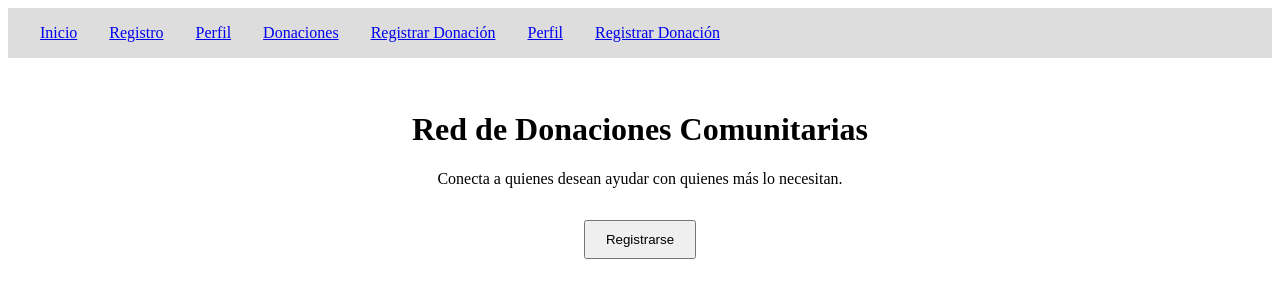
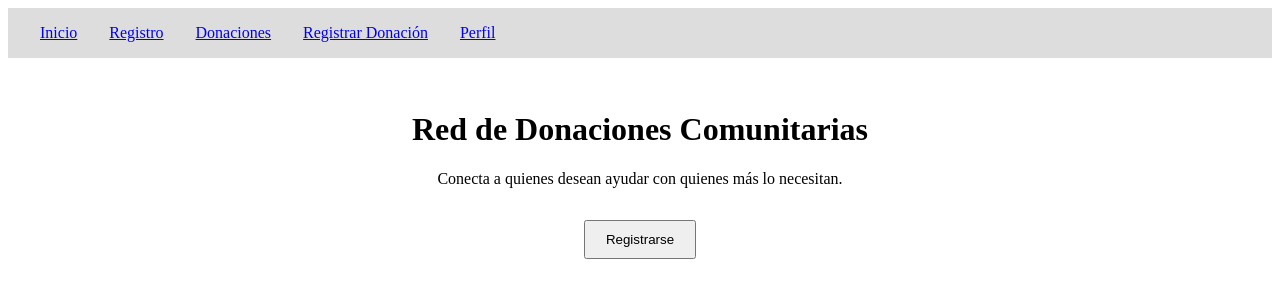
Before and after one commit to XxDyxiFer/RedDonacionesComunitarias, a React (Create React App) app in the folder frontend/: page / in a window 1280 px wide. Shown: the top 300 px of the page. Built offline with nearby package versions, Linux system fonts and the light colour scheme; the HTML template or start-up script is replaced by a standard one.

Commit message:
para luego

```diff
--- a/frontend/src/components/Navbar.js
+++ b/frontend/src/components/Navbar.js
@@ -5,11 +5,10 @@ const Navbar = () => {
     <nav style={{ backgroundColor: '#ddd', padding: '1rem' }}>
       <Link to="/" style={{ margin: '0 1rem' }}>Inicio</Link>
       <Link to="/registro" style={{ margin: '0 1rem' }}>Registro</Link>
-      <Link to="/perfil" style={{ margin: '0 1rem' }}>Perfil</Link>
+
       <Link to="/donaciones" style={{ margin: '0 1rem' }}>Donaciones</Link>
       <Link to="/registrar-donacion" style={{ margin: '0 1rem' }}>Registrar Donación</Link>
-      <Link to="/perfil" style={{ margin: '0 1rem' }}>Perfil</Link>
-      <Link to="/registrar-donacion" style={{ margin: '0 1rem' }}>Registrar Donación</Link>
+    <Link to="/perfil" style={{ margin: '0 1rem' }}>Perfil</Link>
 
 
     </nav>
```
